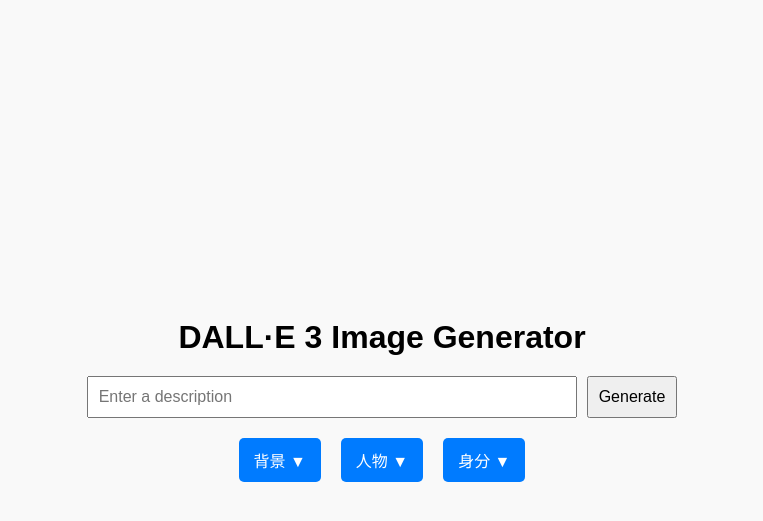
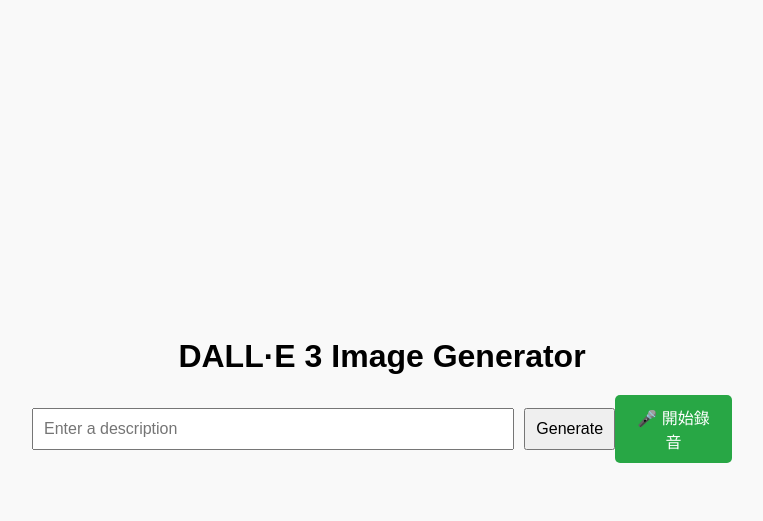
Before and after one commit to Snorlaxkaa/opai, a Flask app: page / in a window 1280 px wide. Shown: the top 521 px of the page, without its empty margins (258-1021 px from the left). Run offline with Flask 3, Linux system fonts and the light colour scheme.

Commit message:
基楚功能完成

```diff
--- a/1_transcription.txt
+++ /dev/null
@@ -1 +0,0 @@
-我要生成一張好的圖片
--- a/app.py
+++ b/app.py
@@ -1,10 +1,32 @@
 from flask import Flask, request, render_template, jsonify
 from openai import OpenAI
 import os
+from threading import Thread
+from speak import record_audio  # 確保這裡的路徑和模組名稱正確
+from speak import transcribe_audio
+
 client = OpenAI()
 
 
 app = Flask(__name__)
+def background_recording():
+    try:
+        print("開始錄音...")
+        output_file = "recorded_audio.wav"
+        record_audio(output_file)  # 錄音
+        print("錄音完成，開始進行語音轉文字...")
+
+        transcription_text = transcribe_audio(output_file)  # 語音轉文字
+        print(f"轉錄結果：{transcription_text}")
+
+        # 將轉錄結果寫入文件
+        with open("transcription.txt", "w", encoding="utf-8") as f:
+            f.write(transcription_text)
+        print("轉錄結果已寫入 transcription.txt")
+    except Exception as e:
+        print(f"錄音或轉錄時發生錯誤: {e}")
+        raise
+
 
 # 首頁路由：渲染 index.html
 @app.route('/')
@@ -37,14 +59,30 @@
 
 @app.route('/transcription', methods=['GET'])
 def get_transcription():
-    """返回语音转文字结果"""
     try:
-        # 读取 transcription.txt 文件内容
-        with open("transcription.txt", "r", encoding="utf-8") as f:
-            transcription_text = f.read()
-        return jsonify({"text": transcription_text})
-    except FileNotFoundError:
-        return jsonify({"error": "No transcription file found. Please run speak.py first."}), 404
+        # 檢查是否存在 transcription.txt 文件
+        transcription_file = "transcription.txt"
+        if os.path.exists(transcription_file):
+            with open(transcription_file, "r", encoding="utf-8") as file:
+                transcription_text = file.read()
+            return jsonify({"text": transcription_text})
+        else:
+            return jsonify({"error": "Transcription file not found"}), 404
+    except Exception as e:
+        return jsonify({"error": str(e)}), 500
+
+
+
+@app.route('/start-recording', methods=['POST'])
+def start_recording():
+    try:
+        # 啟動錄音
+        recording_thread = Thread(target=background_recording)
+        recording_thread.start()
+        return jsonify({"success": True})
+    except Exception as e:
+        print(f"錄音路由錯誤: {e}")
+        return jsonify({"success": False, "error": str(e)})
 
 
 if __name__ == '__main__':
--- a/speak.py
+++ b/speak.py
@@ -79,4 +79,6 @@
     print(transcription_text)
         # 將轉錄結果保存到 UTF-8 編碼的文件中
     with open("transcription.txt", "w", encoding="utf-8") as f:
+        print("開始寫入轉錄結果到 transcription.txt...")
         f.write(transcription_text)
+        print("成功寫入 transcription.txt")
--- a/static/styles.css
+++ b/static/styles.css
@@ -43,67 +43,6 @@
     cursor: pointer;
 }
 
-/* 下拉容器 */
-.dropdown-container {
-    display: flex;
-    justify-content: center;
-    gap: 20px; /* 增加間距 */
-    margin-top: 20px;
-}
-
-/* 下拉選單 */
-.dropdown {
-    position: relative;
-}
-
-.dropdown-button {
-    background-color: #007bff;
-    color: white;
-    border: none;
-    padding: 10px 15px;
-    border-radius: 5px;
-    cursor: pointer;
-}
-
-.dropdown-button:hover {
-    background-color: #0056b3;
-}
-
-/* 下拉菜單內容 */
-.dropdown-menu {
-    position: absolute;
-    top: 100%; /* 顯示在按鈕下方 */
-    left: 0;
-    background-color: #f1f1f1;
-    border: 1px solid #ddd;
-    border-radius: 5px;
-    width: 200px;
-    box-shadow: 0 4px 6px rgba(0, 0, 0, 0.1);
-    display: flex;
-    flex-direction: column;
-    z-index: 1000;
-}
-
-/* 隱藏下拉菜單 */
-.dropdown-menu.hidden {
-    display: none;
-}
-
-/* 下拉選單項目 */
-.dropdown-menu div {
-    padding: 10px;
-    cursor: pointer;
-    border-bottom: 1px solid #eee;
-}
-
-.dropdown-menu div:last-child {
-    border-bottom: none;
-}
-
-.dropdown-menu div:hover {
-    background-color: #e0e0e0;
-}
-
 /* 結果區域 */
 #result {
     margin-top: 20px;
@@ -133,3 +72,21 @@
 .download-button:hover {
     background-color: #0056b3;
 }
+
+button.record-button {
+    background-color: #28a745;
+    color: white;
+    border: none;
+    padding: 10px 15px;
+    border-radius: 5px;
+    cursor: pointer;
+}
+
+button.record-button {
+    background-color: #28a745;
+    color: white;
+    border: none;
+    padding: 10px 15px;
+    border-radius: 5px;
+    cursor: pointer;
+}
--- a/templates/index.html
+++ b/templates/index.html
@@ -12,90 +12,12 @@
         <div class="input-container">
             <input type="text" id="prompt" placeholder="Enter a description">
             <button onclick="generateImage()">Generate</button>
-        </div>
-        <div class="dropdown-container">
-            <!-- 背景下拉選單 -->
-            <div class="dropdown">
-                <button class="dropdown-button" onclick="toggleDropdown('background-menu')">背景 ▼</button>
-                <div id="background-menu" class="dropdown-menu hidden">
-                    <div onclick="addSuggestion('櫻花')">櫻花</div>
-                    <div onclick="addSuggestion('城市')">城市</div>
-                    <div onclick="addSuggestion('餐廳')">餐廳</div>
-                    <div onclick="addSuggestion('公車站')">公車站</div>
-                    <div onclick="addSuggestion('監獄')">監獄</div>
-                    <div onclick="addSuggestion('機場')">機場</div>
-                </div>
-            </div>
-            <!-- 人物下拉選單 -->
-            <div class="dropdown">
-                <button class="dropdown-button" onclick="toggleDropdown('character-menu')">人物 ▼</button>
-                <div id="character-menu" class="dropdown-menu hidden">
-                    <div onclick="addSuggestion('女孩')">女孩</div>
-                    <div onclick="addSuggestion('男孩')">男孩</div>
-                    <div onclick="addSuggestion('2男孩')">2男孩</div>
-                    <div onclick="addSuggestion('2女孩')">2女孩</div>
-                    <div onclick="addSuggestion('女性')">女性</div>
-                    <div onclick="addSuggestion('男性')">男性</div>
-                    <div onclick="addSuggestion('可愛')">可愛</div>
-                    <div onclick="addSuggestion('姐妹')">姐妹</div>
-                    <div onclick="addSuggestion('大小姐')">大小姐</div>
-                </div>
-            </div>
-            <!-- 身分下拉選單 -->
-            <div class="dropdown">
-                <button class="dropdown-button" onclick="toggleDropdown('identity-menu')">身分 ▼</button>
-                <div id="identity-menu" class="dropdown-menu hidden">
-                    <div onclick="addSuggestion('空姐')">空姐</div>
-                    <div onclick="addSuggestion('護士')">護士</div>
-                    <div onclick="addSuggestion('士兵')">士兵</div>
-                    <div onclick="addSuggestion('廚師')">廚師</div>
-                    <div onclick="addSuggestion('學生')">學生</div>
-                    <div onclick="addSuggestion('女僕')">女僕</div>
-                    <div onclick="addSuggestion('醫生')">醫生</div>
-                    <div onclick="addSuggestion('老師')">老師</div>
-                    <div onclick="addSuggestion('消防員')">消防員</div>
-                    <div onclick="addSuggestion('運動員')">運動員</div>
-                    <div onclick="addSuggestion('警察')">警察</div>
-                    <div onclick="addSuggestion('人偶')">人偶</div>
-                    <div onclick="addSuggestion('魔術師')">魔術師</div>
-                </div>
-            </div>
+            <button class="record-button" onclick="startRecording()">🎤 開始錄音</button>
         </div>
         <div id="result"></div>
     </div>
 
     <script>
-        // 切換下拉選單顯示/隱藏
-        function toggleDropdown(menuId) {
-            const menu = document.getElementById(menuId);
-            menu.classList.toggle('hidden');
-        }
-
-        // 將建議詞追加到輸入框中
-        function addSuggestion(suggestion) {
-            const input = document.getElementById('prompt');
-            if (input.value.trim()) {
-                input.value += `、 ${suggestion}`; // 用逗號分隔追加
-            } else {
-                input.value = suggestion; // 如果輸入框是空的，直接添加
-            }
-        }
-
-        async function loadTranscription() {
-            try {
-                const response = await fetch('/transcription');
-                const data = await response.json();
-                if (data.text) {
-                    document.getElementById('prompt').value = data.text;
-                } else {
-                    alert(data.error || "No transcription available.");
-                }
-            } catch (error) {
-                alert("Failed to load transcription.");
-                console.error("Error fetching transcription:", error);
-            }
-        }
-
         async function generateImage() {
             const prompt = document.getElementById('prompt').value.trim();
             if (!prompt) {
@@ -116,6 +38,7 @@
 
                 const result = await response.json();
                 if (result.url) {
+                    // Display the generated image and download button
                     document.getElementById('result').innerHTML = `
                         <img src="${result.url}" alt="Generated Image">
                         <button onclick="downloadImage('${result.url}', 'generated_image.jpg')" class="download-button">Download</button>
@@ -127,15 +50,46 @@
                 document.getElementById('result').textContent = "Network error or server issue.";
             }
         }
-        // 使用 JavaScript 下載圖片
+
         function downloadImage(url, filename) {
-            const link = document.createElement('a'); // 創建隱藏的下載連結
+            const link = document.createElement('a');
             link.href = url;
-            link.download = filename; // 設置下載的文件名稱
+            link.download = filename;
             document.body.appendChild(link);
-            link.click(); // 模擬點擊下載
-            document.body.removeChild(link); // 下載完成後移除
+            link.click();
+            document.body.removeChild(link);
         }
+
+        async function startRecording() {
+            try {
+                const response = await fetch('/start-recording', {
+                    method: 'POST'
+                });
+                const result = await response.json();
+                if (result.success) {
+                    alert("開始錄音，當您停止說話時會自動結束錄音。");
+
+                    // 等待錄音完成後獲取轉錄結果
+                    setTimeout(async () => {
+                        const transcriptionResponse = await fetch('/transcription');
+                        const transcriptionResult = await transcriptionResponse.json();
+                        if (transcriptionResult.text) {
+                            // 覆蓋輸入框的內容
+                            document.getElementById('prompt').value = transcriptionResult.text;
+                        } else {
+                            alert(transcriptionResult.error || "轉錄失敗。");
+                        }
+                    }, 5000); // 延遲等待錄音完成
+                } else {
+                    alert(result.error || "錄音失敗。");
+                }
+            } catch (error) {
+                console.error("錄音時出錯：", error);
+                alert("錄音時出錯。");
+            }
+        }
+
+
     </script>
 </body>
 </html>
--- a/transcription.txt
+++ b/transcription.txt
@@ -1 +1 @@
-幫我生成一張圖片
+幫我生成一張圖 由 Amara.org 社群提供的字幕
```
Also changed, not shown: 選單.txt (added, +43 -0 lines), 2 other files.
